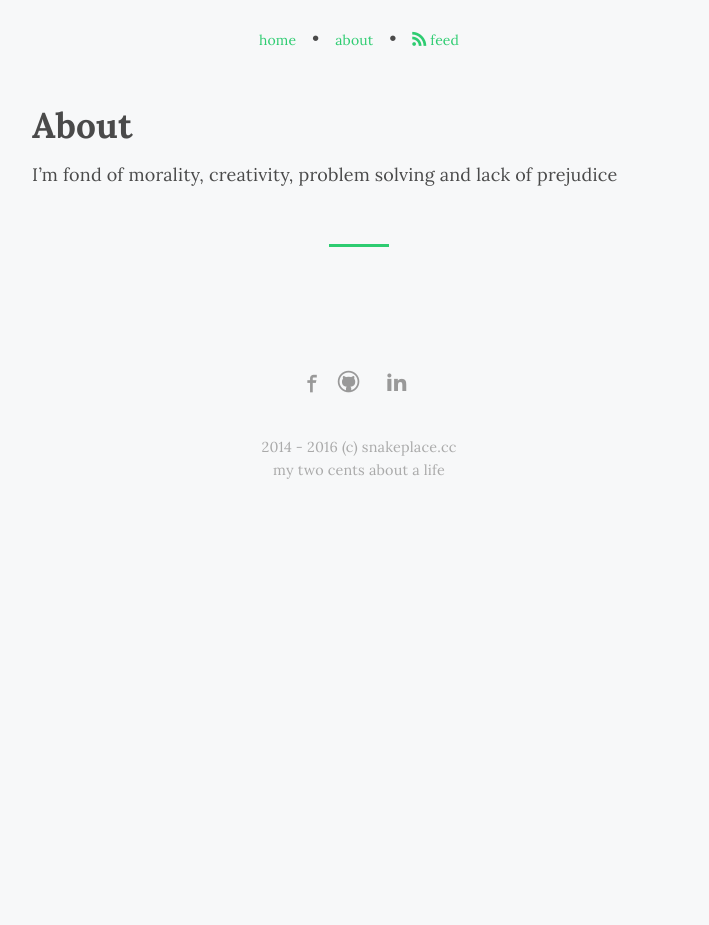
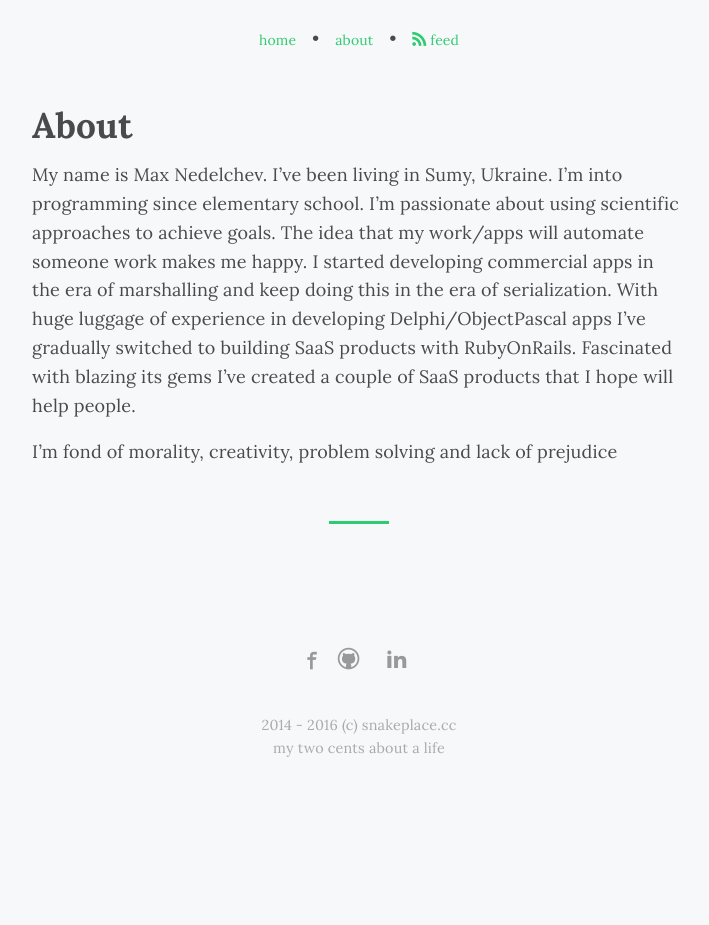
Before and after one commit to ssnake/ssnake.github.io, a Jekyll site: the page built from about.md, in a window 1280 px wide. Shown: the whole page, without its empty margins (281-990 px from the left). Built offline with Jekyll 4.4.1, drawn with Linux system fonts in a browser that asks for light colours; some web fonts are replaced; Markdown is read by kramdown in place of the engine named in the settings.

Commit message:
added about

```diff
--- a/_config.yml
+++ b/_config.yml
@@ -14,7 +14,7 @@ github_username:  ssnake
 facebook: max.nedelchev
 
 # Build settings
-markdown: redcarpet
+markdown: kramdown
 exclude: ["lib", "config.rb", "Capfile", "config", "log", "Rakefile", "Rakefile.rb", "tmp", "less", "*.sublime-project", "*.sublime-workspace",
  "test", "CNAME", "spec", "Gruntfile.js", "package.json", "node_modules", "Gemfile", "Gemfile.lock", "LICENSE", "README.md"]
 sass:
--- a/about.md
+++ b/about.md
@@ -4,4 +4,9 @@ title: About
 permalink: /about/
 ---
 
+My name is Max Nedelchev. I've been living in Sumy, Ukraine.
+I’m into programming since elementary school. I’m passionate about using scientific approaches to achieve goals.
+The idea that my work/apps will automate someone work makes me happy. I started developing commercial apps
+ in the era of marshalling and keep doing this in the era of serialization. With huge luggage of experience in developing Delphi/ObjectPascal apps I’ve gradually switched to building SaaS products with RubyOnRails. Fascinated with blazing its gems I’ve created a couple of SaaS products that I hope will help people.
+
 I'm fond of morality, creativity, problem solving and lack of prejudice
```
Also changed, not shown: _posts/2015-09-28-setup_rasppi_as_webcam.md (+2 -2 lines).
